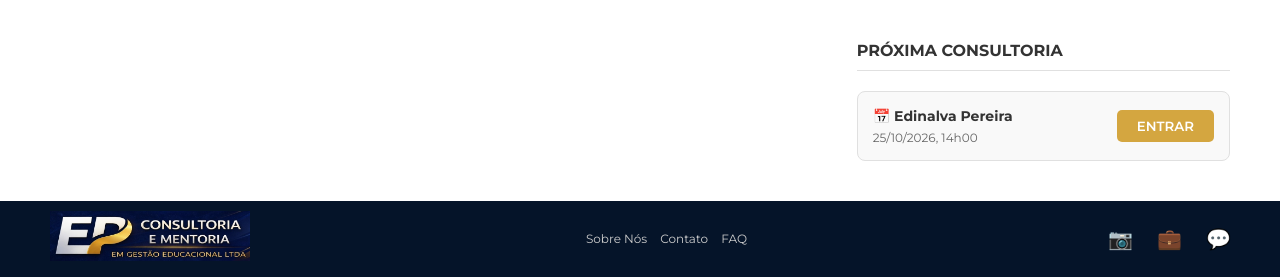
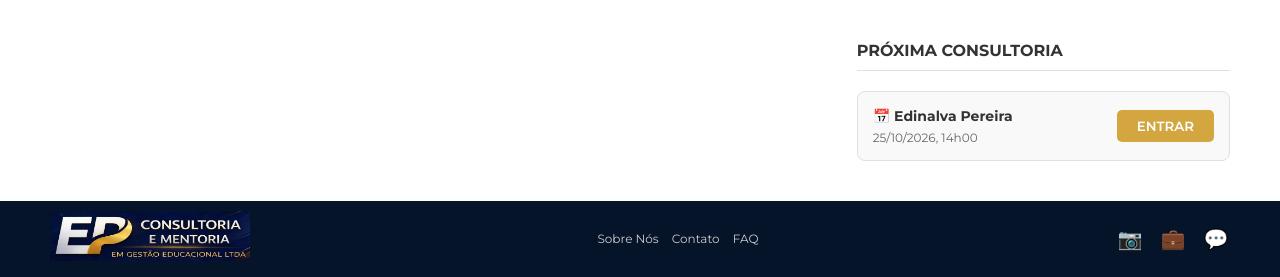
Before and after one commit to anderson-oliveira-2305/projeto_ep_cursos_consultoria, a website: page index.html in a window 1280 px wide. Shown: the part 898-1175 px from the top of the page. Drawn offline with nearby package versions, Linux system fonts and the light colour scheme.

Commit message:
acertando o footer

```diff
--- a/CSS/footer.css
+++ b/CSS/footer.css
@@ -8,22 +8,28 @@ footer {
             font-size: 12px;
         }
         .footer-links a { color: #ccc; margin-right: 10px; }
-        .social-icons span { margin-left: 15px; font-size: 20px; cursor: pointer; color: var(--accent-gold); }
-
-        /* NOVA REGRA: USAR FLEXBOX PARA ALINHAR ÍCONES SOCIAIS */
+        /* 1. O contêiner principal dos ícones */
         .social-icons {
             display: flex;
-            align-items: center; /* Alinhamento vertical centralizado */
-            gap: 10px; /* Espaçamento horizontal uniforme entre os ícones */
+            align-items: center; /* Alinhamento vertical centralizado de todas as caixas */
+            gap: 15px; /* Espaçamento uniforme entre as caixas */
         }
 
-        /* NOVA REGRA: TAMANHO UNIFORME PARA AS IMAGENS DOS ÍCONES */
-        .social-icons span{
-            width: 24px; /* Tamanho controlado e uniforme */
-            height: auto; /* Mantém a proporção da imagem */
-            display: block; /* Evita espaços em branco extras */
+        /* 2. O 'wrapper' invisível ao redor de cada ícone (A CHAVE DO SUCESSO) */
+        .icon-wrapper {
+            display: inline-flex; /* Vital para alinhar o conteúdo interno */
+            align-items: center; /* Centraliza o ícone verticalmente dentro da sua própria caixa */
+            justify-content: center; /* Centraliza o ícone horizontalmente dentro da sua própria caixa */
+            width: 28px; /* Força uma largura idêntica para todas as caixas */
+            height: 28px; /* Força uma altura idêntica para todas as caixas */
+            line-height: 1; /* Remove qualquer espaço extra de linha invisível de fontes */
+            text-align: center;
         }
 
+        /* 3. Estilo específico se você estiver usando EMOJIS DE TEXTO */
+        .icon-wrapper {
+            font-size: 20px; /* Controla o tamanho do emoji */
+        }
         /* Responsividade Básica */
         @media (max-width: 900px) {
             .dashboard-container { grid-template-columns: 1fr; }
--- a/index.html
+++ b/index.html
@@ -123,9 +123,9 @@
             <a href="#">FAQ</a>
         </div>
         <div class="social-icons">
-            <span>📷</span>
-            <span>💼</span>
-            <span>💬</span>
+            <span class="icon-wrapper">📷</span>
+            <span class="icon-wrapper">💼</span>
+            <span class="icon-wrapper">💬</span>
         </div>
     </footer>
 
```
